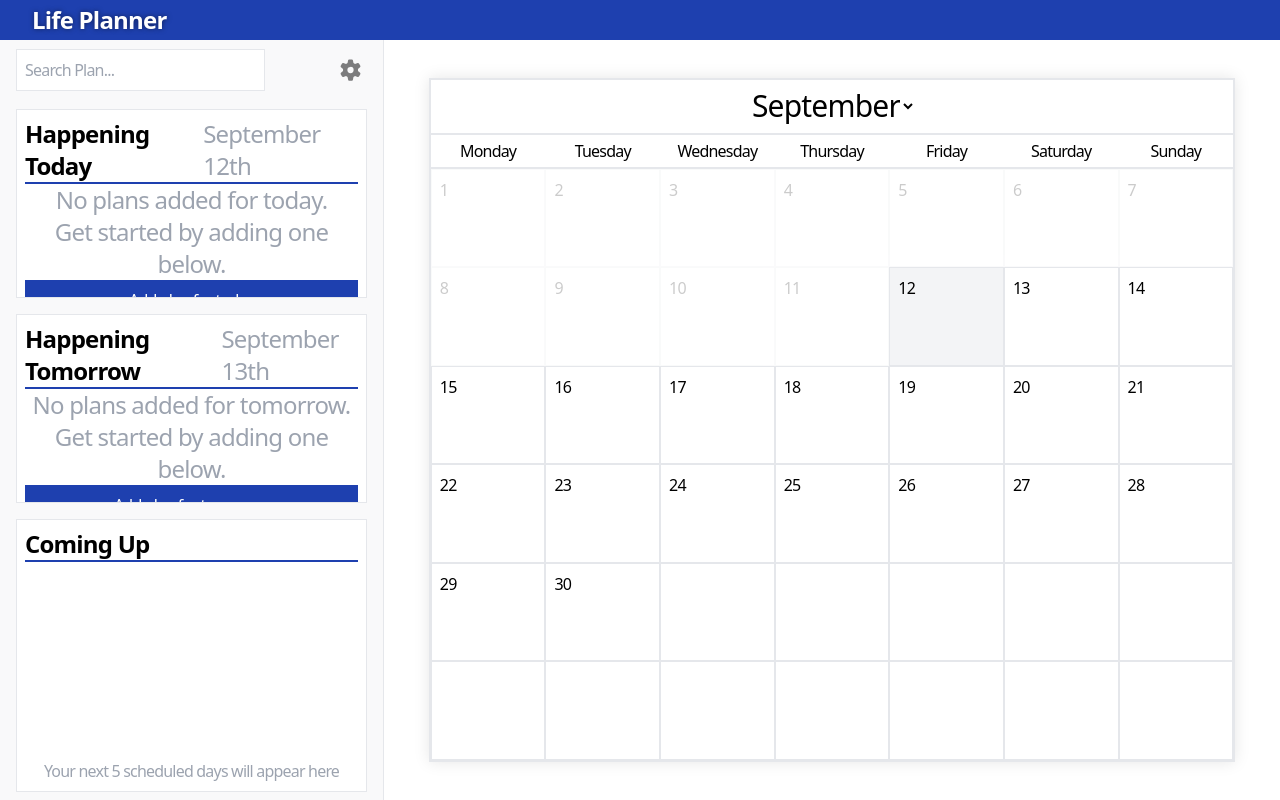
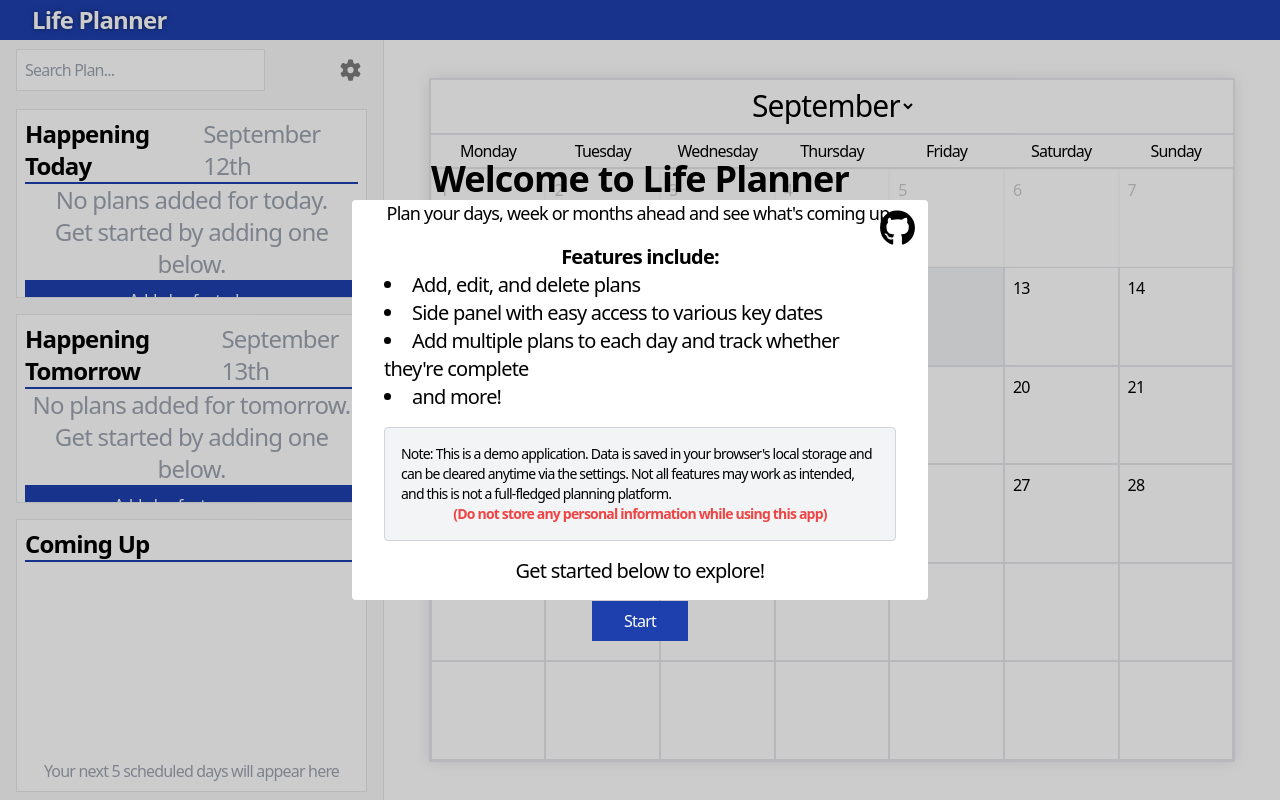
Before and after one commit to lseti1/AngularLifePlanner-1234890, an Angular app: page / in a window 1280 px wide. Built offline with nearby package versions, Linux system fonts and the light colour scheme.

Commit message:
Functionality: Added an open welcome message to inform user of application

```diff
--- a/src/app/app.html
+++ b/src/app/app.html
@@ -4,4 +4,7 @@
     <app-side-panel />
     <app-calendar-view />
   </div>
+  @if (isWelcomeMessage) {
+      <app-welcome-message (isWelcomeMessageVisible)="setIsWelcomeMessage($event)"/>
+  }
 </div>
--- a/src/app/app.ts
+++ b/src/app/app.ts
@@ -4,14 +4,19 @@ import { TopBar } from './top-bar/top-bar';
 import { SidePanel } from './side-panel/side-panel';
 import { CalendarView } from './calendar-view/calendar-view';
 import { FontAwesomeModule } from '@fortawesome/angular-fontawesome';
+import { WelcomeMessage } from './welcome-message/welcome-message';
 
 @Component({
   selector: 'app-root',
-  imports: [RouterOutlet, TopBar, SidePanel, CalendarView, FontAwesomeModule],
+  imports: [RouterOutlet, TopBar, SidePanel, CalendarView, FontAwesomeModule, WelcomeMessage],
   templateUrl: './app.html',
   styleUrl: './app.css'
 })
 export class App {
   protected readonly title = signal('lifePlanner');
+  public isWelcomeMessage: boolean = true;
 
+  setIsWelcomeMessage(value: boolean): void {
+    this.isWelcomeMessage = value;
+  }
 }
--- /dev/null
+++ b/src/app/welcome-message/welcome-message.html
@@ -0,0 +1,28 @@
+<div class="fixed inset-0 flex justify-center items-center bg-black/20">
+    <div class="relative flex flex-col gap-4 w-[45%] h-[50%] bg-white justify-center items-center shadow-full rounded text-center p-8 text-xl">
+        <div>
+            <h1 class="text-4xl font-semibold">Welcome to Life Planner</h1>
+            <p class="text-lg">Plan your days, week or months ahead and see what's coming up.</p>
+        </div>
+        <div>
+            <p class="font-semibold">Features include:</p>
+            <ul class="list-disc list-inside text-left">
+                <li>Add, edit, and delete plans</li>
+                <li>Side panel with easy access to various key dates</li>
+                <li>Add multiple plans to each day and track whether they're complete</li>
+                <li>and more!</li>
+            </ul>
+        </div>
+
+        <div class="bg-gray-100 p-4 rounded border border-gray-300 text-left text-sm flex flex-col w-full">
+            <p><strong>Note:</strong> This is a demo application. Data is saved in your browser's local storage and can be cleared anytime via the settings. Not all features may work as intended, and this is not a full-fledged planning platform.</p>
+            <b class="font-bold text-red-500 w-full text-center">(Do not store any personal information while using this app)</b>
+        </div>
+        <p>Get started below to explore!</p>
+        <button (click)="onClose()" class="blue-btn">Start</button>
+
+        <a class="absolute top-2 right-2" href="https://github.com/lseti1/AngularLifePlanner-1234890" target="_blank" rel="noopener noreferrer">
+            <fa-icon [icon]="faGithub" class="text-4xl"></fa-icon>
+        </a>
+    </div>
+</div>
--- /dev/null
+++ b/src/app/welcome-message/welcome-message.ts
@@ -0,0 +1,29 @@
+import { Component, EventEmitter, Output, signal } from '@angular/core';
+import { FontAwesomeModule } from '@fortawesome/angular-fontawesome';
+import { faGithub } from '@fortawesome/free-brands-svg-icons';
+
+@Component({
+  selector: 'app-welcome-message',
+  imports: [FontAwesomeModule],
+  templateUrl: './welcome-message.html',
+  styleUrl: './welcome-message.css'
+})
+export class WelcomeMessage {
+  public isVisible = signal<boolean>(true);
+  public faGithub = faGithub;
+  @Output() isWelcomeMessageVisible = new EventEmitter<boolean>();
+
+  ngOnInit(): void {
+    const seen = localStorage.getItem('welcomeSeen');
+    this.isVisible.set(!seen);
+    if (seen) {
+      this.isWelcomeMessageVisible.emit(false);
+    }
+  }
+
+  onClose(): void {
+    localStorage.setItem('welcomeSeen', 'true');
+    this.isVisible.set(false);
+    this.isWelcomeMessageVisible.emit(false);
+  }
+}
```
Also changed, not shown: src/app/welcome-message/welcome-message.css (added), 1 other file (tests, documents, lock files or other folders).
